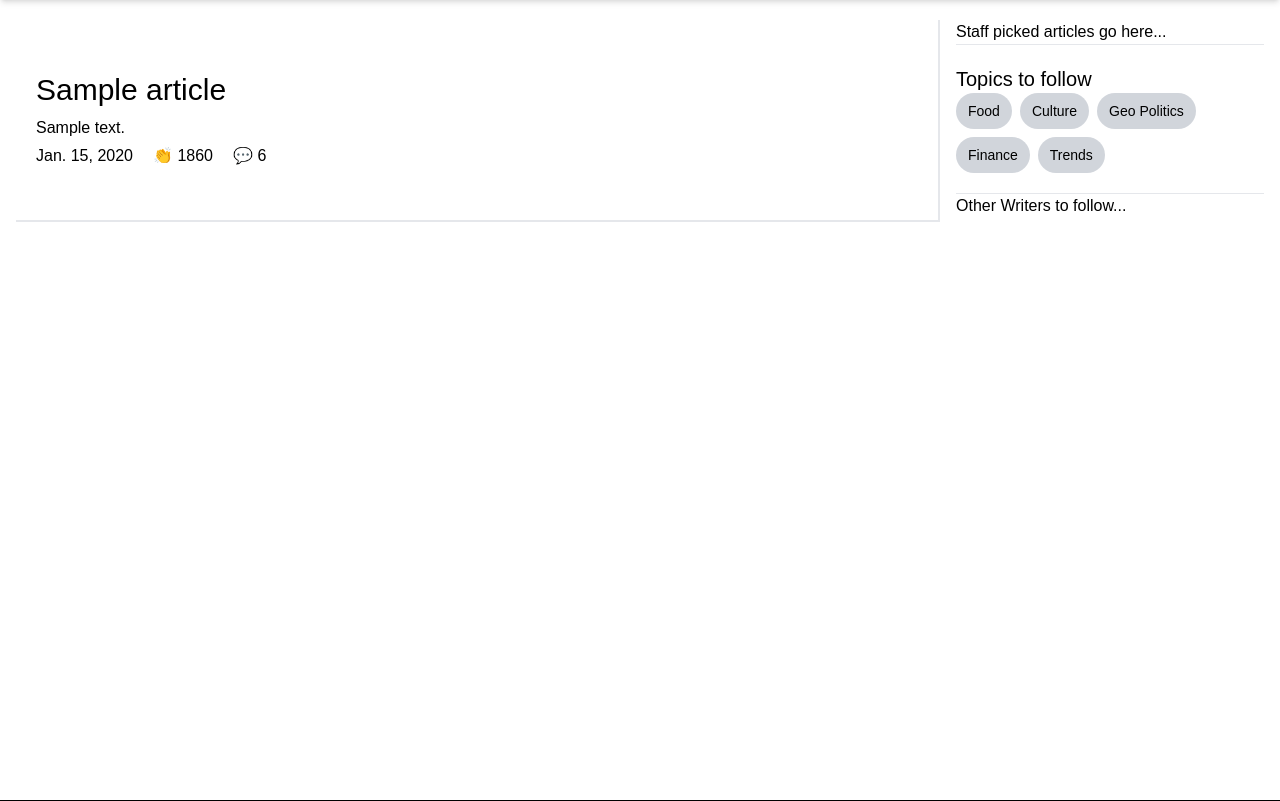
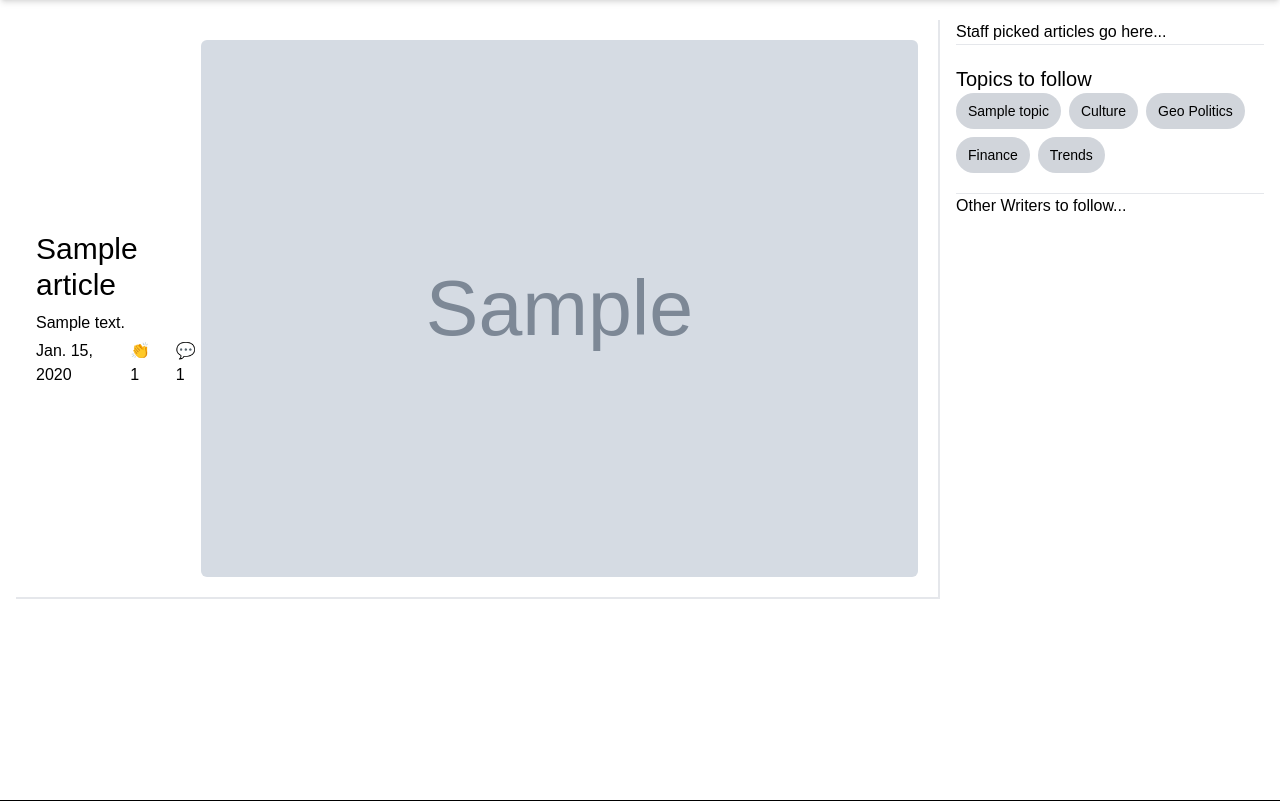
Before and after one commit to rehan-ankalgi-7t2/vichar-sagar-django, a Django app: page /vicharsagar/ in a window 1280 px wide. Shown: the part 72-873 px from the top of the page. Run offline with Django 5.2, Linux system fonts and the light colour scheme; tables that the repository leaves empty hold one stand-in row (values such as "Sample post"); grey boxes marked "Sample" are stand-in pictures; some libraries are stand-ins or nearby versions.

Commit message:
likes and comments counts, topics listing

```diff
--- a/config/vicharsagar/models.py
+++ b/config/vicharsagar/models.py
@@ -12,6 +12,14 @@ class Article(models.Model):
 
     def __str__(self):
         return self.articleTitle
+
+    @property
+    def likes_count(self):
+        return self.likes.count()
+
+    @property
+    def comments_count(self):
+        return self.comments.count()
 
 class Comment(models.Model):
     article = models.ForeignKey(Article, related_name='related_article', on_delete=models.CASCADE)
--- a/config/vicharsagar/templates/vicharsagar/home.html
+++ b/config/vicharsagar/templates/vicharsagar/home.html
@@ -5,9 +5,6 @@
         <div class="flex flex-col md:flex-row gap-4">
             <div class="md:w-3/4 border-r-2">
                 <main>
-                    {% comment %} <h1 class='text-6xl'>Human Stories & Thoughts</h1>
-                    <h4 class='text-xl'>A Place to read, write and deepen your thoughts</h4>
-                    <hr> {% endcomment %}
                     <div class="flex-col flex gap-5">
                         {% for article in articles %}
                             <div class="flex w-full justify-between items-center p-5 border-b-2" id="article-card">
@@ -17,52 +14,16 @@
                                     <p class="text-ellipsis overflow-hidden h-7 w-[90%]">{{article.content}}</p>
                                     <div class="flex w-full items-center gap-5">
                                         <span>{{article.publishedDate}}</span>
-                                        <span>👏 1860</span>
-                                        <span>💬 6</span>
+                                        <span>
+                                            👏 {{article.likes_count}}
+                                        </span>
+                                        <span>💬 {{article.comments_count}}</span>
                                     </div>
                                 </div>
-                                <div class="aspect-2 bg-gradient-to-br from-cyan-500 to-blue-600 w=[180px] h-[160px] rounded-md"></div>
+                                {% comment %} <img class="aspect-2 w=[180px] h-[160px] bg-cover rounded-md"  src="{{article.articleImage.url}} alt="{{article.articleTitle}}/> {% endcomment %}
+                                <img src="{{article.articleImage.url}}" alt="{{article.articleTitle}}" class='w-full bg-contain rounded-md'>
                             </div>
                         {% endfor %}
-                        {% comment %} <div class="flex w-full justify-between items-center p-5 border-b-2" id="article-card">
-                            <div>
-                                <span>Taarak Mehta</span>
-                                <h3 class="text-3xl mb-2">Chai ki chah me khade hain raah me.</h3>
-                                <p>Jethalal is feeling the urge to have a cup tea but as Daya had to leave early...</p>
-                                <div class="flex w-full items-center gap-5">
-                                    <span>Aug 12</span>
-                                    <span>👏 1860</span>
-                                    <span>💬 6</span>
-                                </div>
-                            </div>
-                            <div class="aspect-2 bg-gradient-to-br from-cyan-500 to-blue-600 w=[180px] h-[160px] rounded-md"></div>
-                        </div>
-                        <div class="flex w-full justify-between items-center p-5 border-b-2" id="article-card">
-                            <div>
-                                <span>Taarak Mehta</span>
-                                <h3 class="text-3xl mb-2">Chai ki chah me khade hain raah me.</h3>
-                                <p>Jethalal is feeling the urge to have a cup tea but as Daya had to leave early...</p>
-                                <div class="flex w-full items-center gap-5">
-                                    <span>Aug 12</span>
-                                    <span>👏 1860</span>
-                                    <span>💬 6</span>
-                                </div>
-                            </div>
-                            <div class="aspect-2 bg-gradient-to-br from-cyan-500 to-blue-600 w=[180px] h-[160px] rounded-md"></div>
-                        </div>
-                        <div class="flex w-full justify-between items-center p-5 border-b-2" id="article-card">
-                            <div>
-                                <span>Taarak Mehta</span>
-                                <h3 class="text-3xl mb-2">Chai ki chah me khade hain raah me.</h3>
-                                <p>Jethalal is feeling the urge to have a cup tea but as Daya had to leave early...</p>
-                                <div class="flex w-full items-center gap-5">
-                                    <span>Aug 12</span>
-                                    <span>👏 1860</span>
-                                    <span>💬 6</span>
-                                </div>
-                            </div>
-                            <div class="aspect-2 bg-gradient-to-br from-cyan-500 to-blue-600 w=[180px] h-[160px] rounded-md"></div>
-                        </div> {% endcomment %}
                     </div>
                 </main>
             </div>
@@ -73,7 +34,9 @@
                     <div class="py-5">
                         <h3 class="text-xl">Topics to follow</h3>
                         <div class="flex flex-wrap gap-2">
-                            <span class="bg-gray-300 text-black py-2 px-3 rounded-full text-sm">Food</span>
+                            {% for topic in topics %}
+                                <span class="bg-gray-300 text-black py-2 px-3 rounded-full text-sm">{{topic.topicName}}</span>
+                            {% endfor %}
                             <span class="bg-gray-300 text-black py-2 px-3 rounded-full text-sm">Culture</span>
                             <span class="bg-gray-300 text-black py-2 px-3 rounded-full text-sm">Geo Politics</span>
                             <span class="bg-gray-300 text-black py-2 px-3 rounded-full text-sm">Finance</span>
--- a/config/vicharsagar/views.py
+++ b/config/vicharsagar/views.py
@@ -1,10 +1,16 @@
 from django.shortcuts import render
-from .models import Article
+from .models import Article, Topic
 
 # Create your views here.
 def home_view(request):
     all_articles = Article.objects.all()
-    return render(request, "vicharsagar/home.html", {'articles': all_articles})
+    topics = Topic.objects.all()[:10]
+
+    context = {
+        "articles": all_articles,
+        "topics": topics
+    }
+    return render(request, "vicharsagar/home.html", context)
 
 def profile_view(request):
     return render(request, "vicharsagar/profile.html")
```
